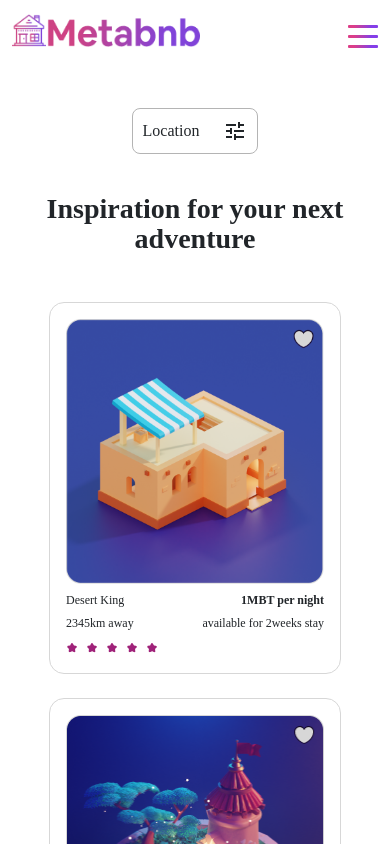
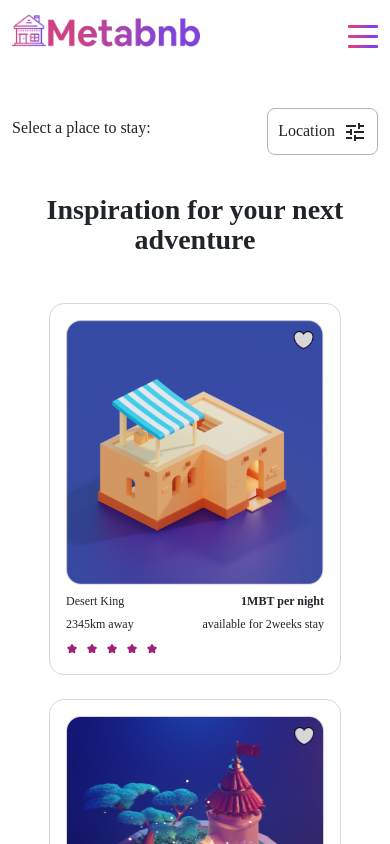
Before and after one commit to Seundavid18/hng-task-3-metabnb, a React (Create React App) app: page /location in a window 390 px wide. Shown: the top 844 px of the page. Built offline with nearby package versions, Linux system fonts and the light colour scheme; a web font is replaced by a local one.

Commit message:
style: fixed

```diff
--- a/src/components/Modal/LocationModal.js
+++ b/src/components/Modal/LocationModal.js
@@ -10,7 +10,7 @@ function LocationModal() {
 
   return (
     <>
-      <div className='btnLocationMobile'type="submit" variant="primary" onClick={handleShow}>Location<TuneIcon className='ms-4'/></div>
+        <div className='btnLocationMobile'type="submit" variant="primary" onClick={handleShow}>Location<TuneIcon className='ms-2'/></div>
       <Modal
         show={show}
         onHide={handleClose}
--- a/src/pages/NftPlace/NftPlace.jsx
+++ b/src/pages/NftPlace/NftPlace.jsx
@@ -22,8 +22,11 @@ const NftPlace = () => {
                     <li className='locationListItem'>Off-grid</li>
                     <li className='locationListItem'>Farm</li>
                     <div className='btnLocation'>Location<TuneIcon className='ms-4'/></div>
-                    <LocationModal />
                 </ul>
+                    <div className='moblieHeader'>
+                        <h5 className='headerTxt'>Select a place to stay:</h5>
+                        <LocationModal />
+                    </div>
             </div>
             <h1 className='inspo mb-5'>Inspiration for your next adventure</h1>
             <div className='mb-5'>
--- a/src/pages/NftPlace/nftplace.css
+++ b/src/pages/NftPlace/nftplace.css
@@ -23,6 +23,18 @@
     line-height: 25px;
     color: #434343;
     cursor: pointer;
+}
+
+.moblieHeader{
+    display: flex;
+    justify-content: space-between;
+    align-items: center;
+}
+
+.headerTxt{
+    font-weight: 400;
+    font-size: 16px;
+    line-height: 25px;
 }
 
 .locationMobile{
@@ -75,7 +87,7 @@
     }
 }
 @media screen and (min-width: 769px) and (max-width: 2560px){
-    .btnLocationMobile{
+    .moblieHeader{
         display: none;
     }
 }
@@ -85,8 +97,8 @@
     }
 }
 @media screen and (min-width: 0px) and (max-width: 768px){
-    .btnLocationMobile{
+    .moblieHeader{
         display: flex;
-        justify-content: center;
+        justify-content: space-between;
     }
 }
```
